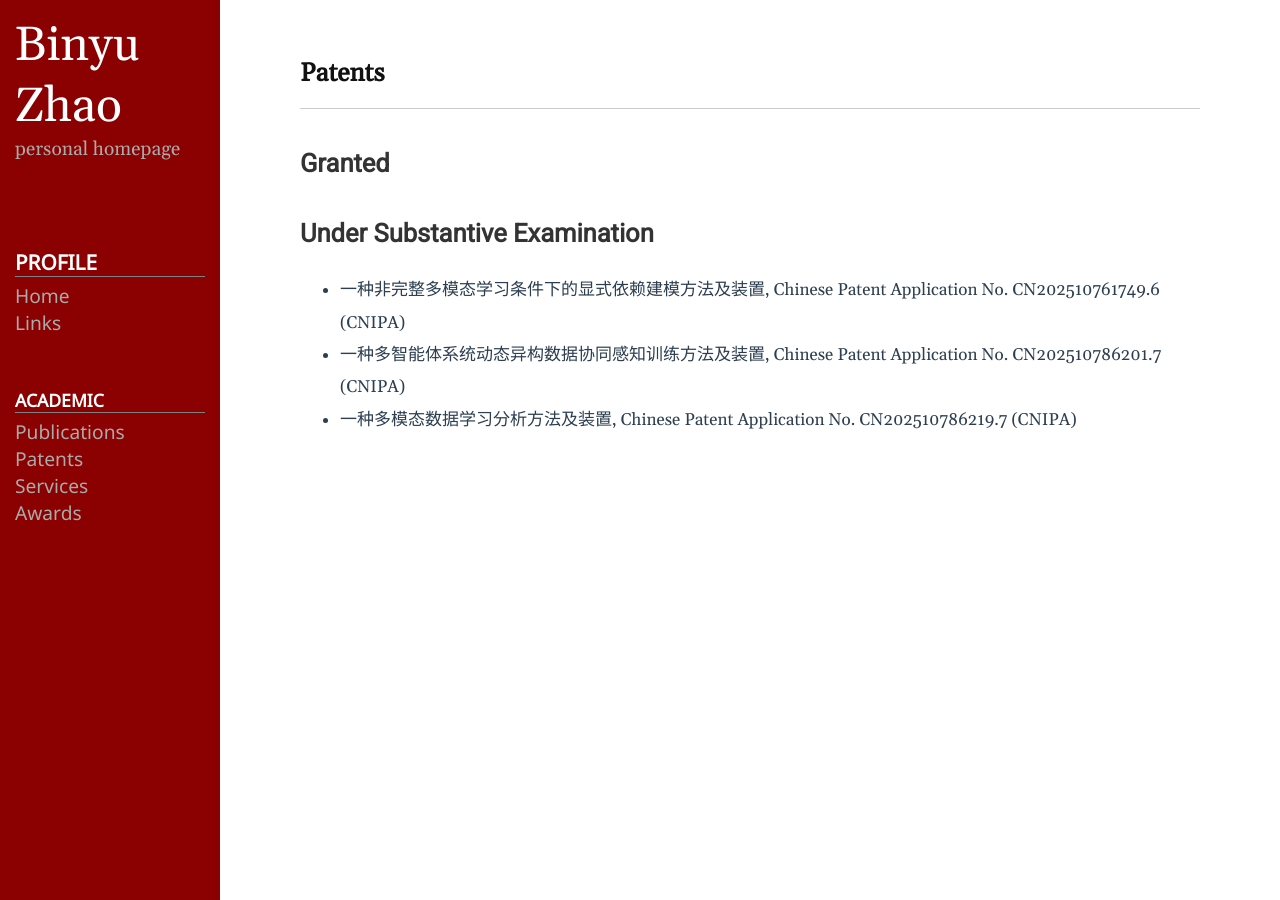
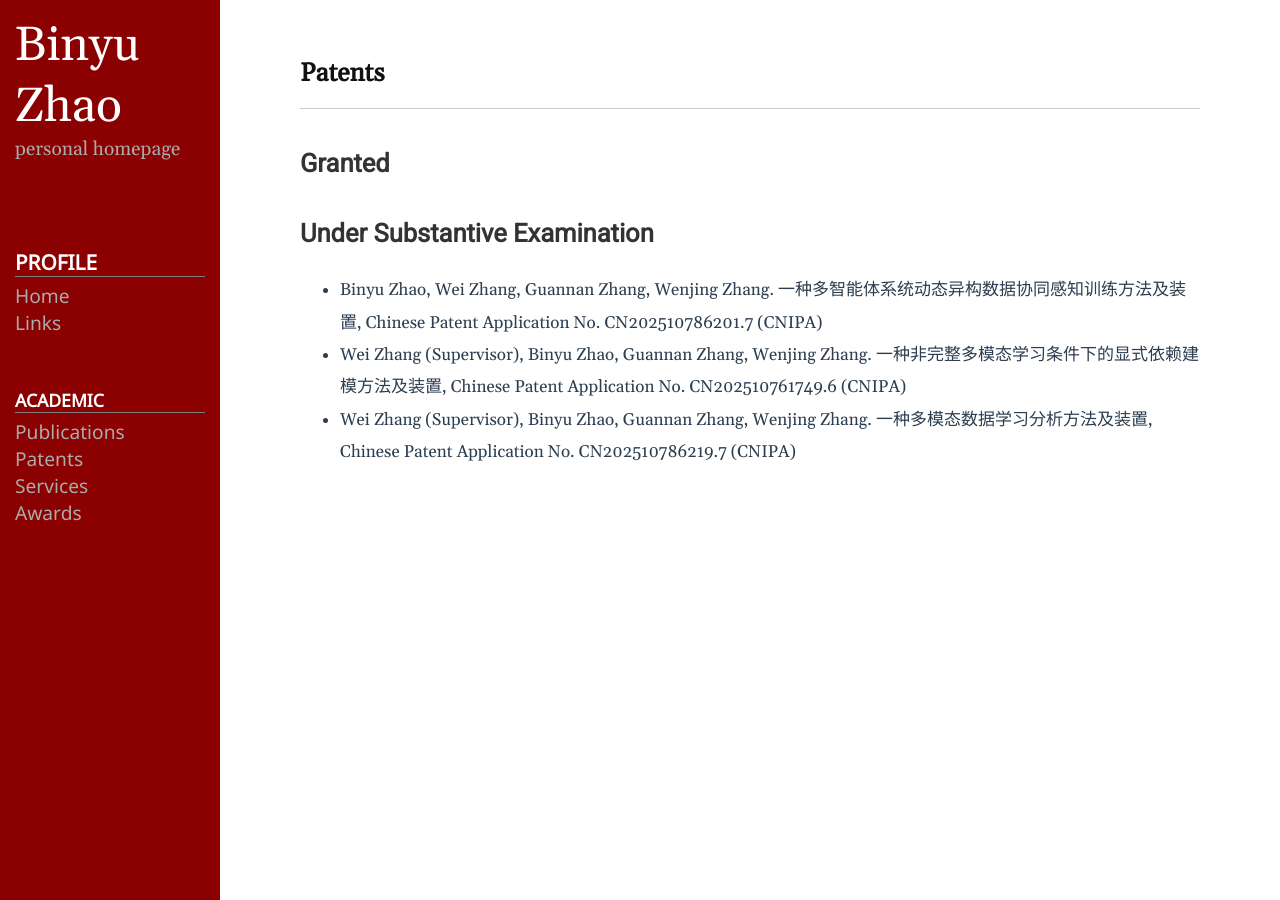
Before and after one commit to byzhaoAI/byzhaoAI.github.io, a Jekyll site: the page built from patents.md, in a window 1280 px wide. Built offline with Jekyll 4.4.1, drawn with Linux system fonts in a browser that asks for light colours.

Commit message:
update news and patent page

```diff
--- a/patents.md
+++ b/patents.md
@@ -7,6 +7,6 @@ permalink: /patents/
 ## Granted
 
 ## Under Substantive Examination
-- 一种非完整多模态学习条件下的显式依赖建模方法及装置, Chinese Patent Application No. CN202510761749.6 (CNIPA)
-- 一种多智能体系统动态异构数据协同感知训练方法及装置, Chinese Patent Application No. CN202510786201.7 (CNIPA)
-- 一种多模态数据学习分析方法及装置, Chinese Patent Application No. CN202510786219.7 (CNIPA)
+- Binyu Zhao, Wei Zhang, Guannan Zhang, Wenjing Zhang. 一种多智能体系统动态异构数据协同感知训练方法及装置, Chinese Patent Application No. CN202510786201.7 (CNIPA)
+- Wei Zhang (Supervisor), Binyu Zhao, Guannan Zhang, Wenjing Zhang. 一种非完整多模态学习条件下的显式依赖建模方法及装置, Chinese Patent Application No. CN202510761749.6 (CNIPA)
+- Wei Zhang (Supervisor), Binyu Zhao, Guannan Zhang, Wenjing Zhang. 一种多模态数据学习分析方法及装置, Chinese Patent Application No. CN202510786219.7 (CNIPA)
```
